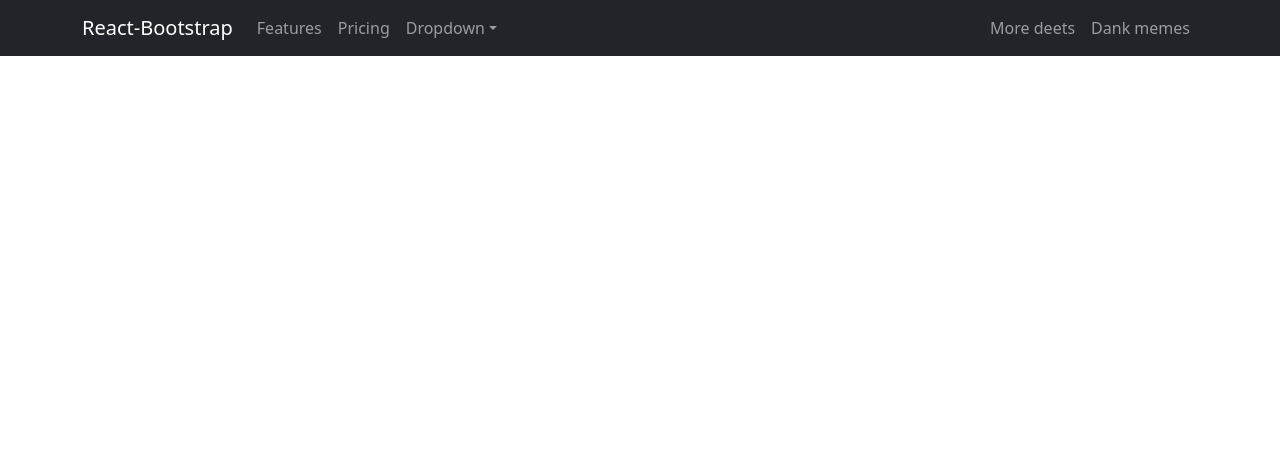
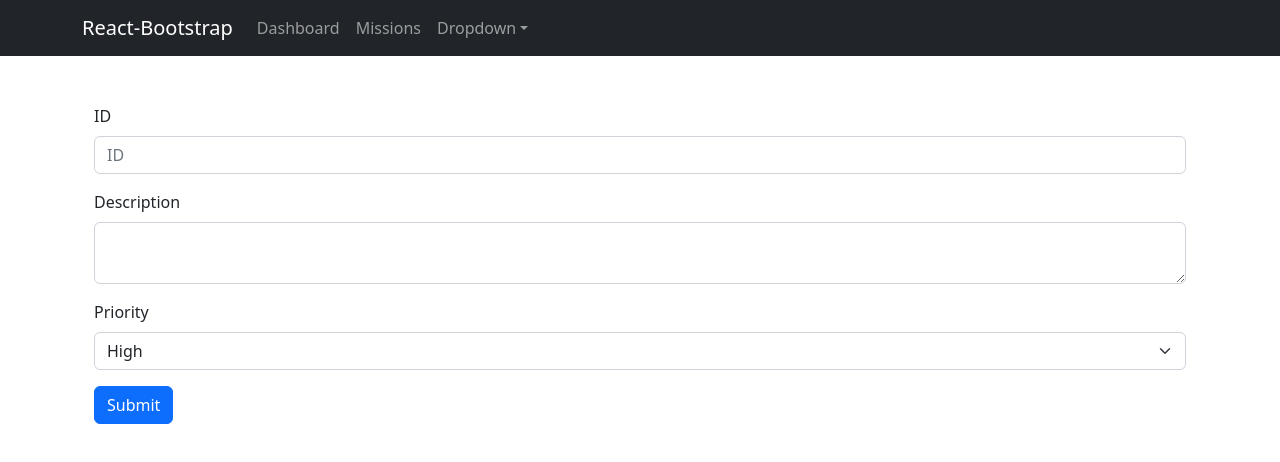
Before and after one commit to yossi126/QA-tutorials-and-versions, a React (Create React App) app: page / in a window 1280 px wide. Shown: the top 462 px of the page. Built offline with nearby package versions, Linux system fonts and the light colour scheme.

Commit message:
missions 27/11/22
start working on missions components

```diff
--- a/src/App.js
+++ b/src/App.js
@@ -1,10 +1,12 @@
 import React from "react";
 import Header from "./components/Header";
+import Missions from "./components/Missions/Missions";
 
 const App = () => {
   return (
     <>
       <Header />
+      <Missions />
     </>
   );
 };
--- a/src/components/Header.js
+++ b/src/components/Header.js
@@ -12,8 +12,8 @@ const Header = () => {
         <Navbar.Toggle aria-controls="responsive-navbar-nav" />
         <Navbar.Collapse id="responsive-navbar-nav">
           <Nav className="me-auto">
-            <Nav.Link href="#features">Features</Nav.Link>
-            <Nav.Link href="#pricing">Pricing</Nav.Link>
+            <Nav.Link href="#features">Dashboard</Nav.Link>
+            <Nav.Link href="#pricing">Missions</Nav.Link>
             <NavDropdown title="Dropdown" id="collasible-nav-dropdown">
               <NavDropdown.Item href="#action/3.1">Action</NavDropdown.Item>
               <NavDropdown.Item href="#action/3.2">
@@ -26,12 +26,6 @@ const Header = () => {
               </NavDropdown.Item>
             </NavDropdown>
           </Nav>
-          <Nav>
-            <Nav.Link href="#deets">More deets</Nav.Link>
-            <Nav.Link eventKey={2} href="#memes">
-              Dank memes
-            </Nav.Link>
-          </Nav>
         </Navbar.Collapse>
       </Container>
     </Navbar>
--- /dev/null
+++ b/src/components/Missions/MissionForm.js
@@ -0,0 +1,89 @@
+import React, { useRef, useState } from "react";
+import Container from "react-bootstrap/Container";
+import Row from "react-bootstrap/Row";
+import Col from "react-bootstrap/Col";
+import Button from "react-bootstrap/Button";
+import Form from "react-bootstrap/Form";
+
+const MissionForm = () => {
+  const inputId = useRef();
+  const inputDes = useRef();
+  const [enteredId, setEnteredId] = useState("");
+  const [enteredDescription, setEnteredDescription] = useState("");
+  const [enteredPriority, setEnteredPriority] = useState("High");
+
+  const dropdownPriorityHandler = (event) => {
+    console.log(event.target.value);
+    setEnteredPriority(event.target.value);
+  };
+
+  const idChangeHandler = (event) => {
+    setEnteredId(event.target.value);
+  };
+
+  const DescriptionChangeHandler = (event) => {
+    setEnteredDescription(event.target.value);
+  };
+
+  const submitHandler = (event) => {
+    event.preventDefault();
+
+    const data = {
+      id: enteredId,
+      description: enteredDescription,
+      priority: enteredPriority,
+    };
+    console.log(data);
+    setEnteredId("");
+    setEnteredDescription("");
+  };
+  return (
+    <Container>
+      <Row>
+        <Col>
+          <Form onSubmit={submitHandler}>
+            <Form.Group className="mb-3" controlId="formBasicEmail">
+              <Form.Label>ID</Form.Label>
+              <Form.Control
+                value={enteredId}
+                type="text"
+                placeholder="ID"
+                onChange={idChangeHandler}
+              />
+            </Form.Group>
+
+            <Form.Group className="mb-3" controlId="formBasicPassword">
+              <Form.Label>Description</Form.Label>
+              {/* <Form.Control
+              value={enteredDescription}
+              type="text"
+              placeholder="Description"
+              onChange={DescriptionChangeHandler}
+              rows="3"
+            /> */}
+              <textarea
+                value={enteredDescription}
+                onChange={DescriptionChangeHandler}
+                className="form-control"
+                rows="2"
+              ></textarea>
+            </Form.Group>
+            <Form.Group className="mb-3">
+              <Form.Label>Priority</Form.Label>
+              <Form.Select onChange={dropdownPriorityHandler}>
+                <option value="High">High</option>
+                <option value="Mid">Mid</option>
+                <option value="Low">Low</option>
+              </Form.Select>
+            </Form.Group>
+            <Button variant="primary" type="submit">
+              Submit
+            </Button>
+          </Form>
+        </Col>
+      </Row>
+    </Container>
+  );
+};
+
+export default MissionForm;
--- /dev/null
+++ b/src/components/Missions/Missions.js
@@ -0,0 +1,19 @@
+import React from "react";
+import MissionForm from "./MissionForm";
+import Container from "react-bootstrap/Container";
+import Row from "react-bootstrap/Row";
+import Col from "react-bootstrap/Col";
+
+const Missions = () => {
+  return (
+    <Container>
+      <Row className="mt-5">
+        <Col>
+          <MissionForm />
+        </Col>
+      </Row>
+    </Container>
+  );
+};
+
+export default Missions;
--- /dev/null
+++ b/src/data/users.js
@@ -0,0 +1,6 @@
+const users = [
+  { id: 1, name: yossi },
+  { id: 2, name: oron },
+];
+
+export default users;
```
